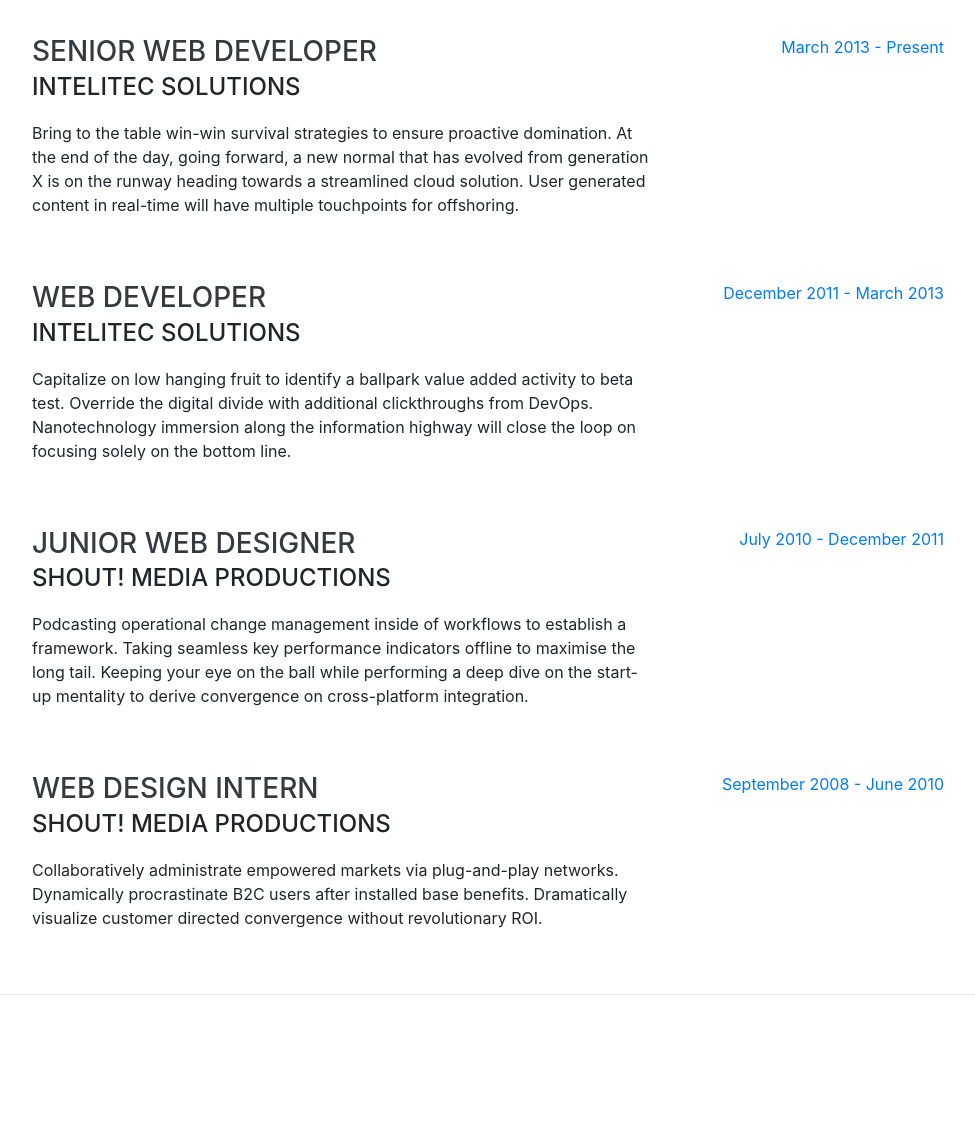
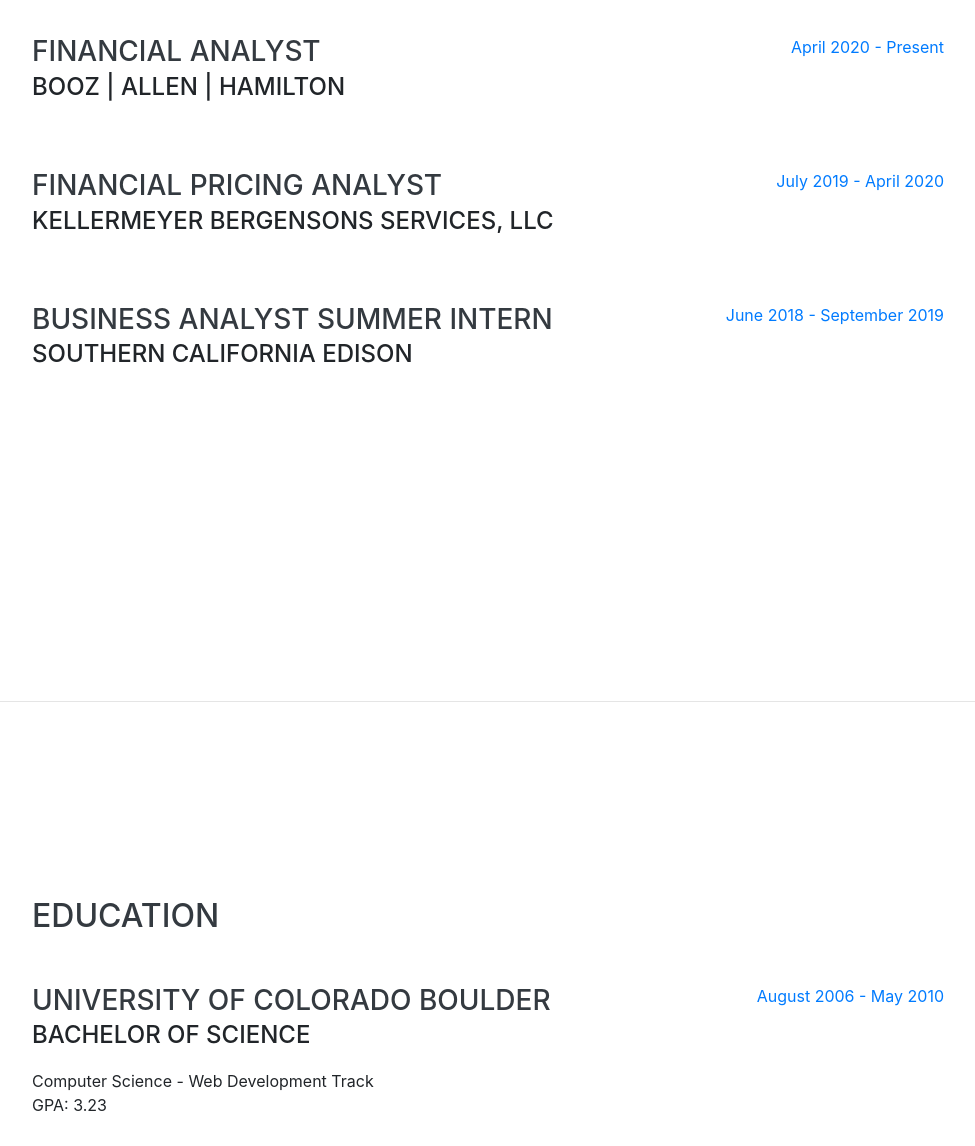
Before and after one commit to BryceSmith/BryceSmith.github.io, a website with bundled scripts: page index.html in a window 1280 px wide. Shown: the part 900-2046 px from the top of the page, without its empty margins (288-1263 px from the left). Built offline with nearby package versions, Linux system fonts and the light colour scheme; a web font is replaced by a local one.

Commit message:
Update index.html

```diff
--- a/index.html
+++ b/index.html
@@ -69,7 +69,7 @@
         <div class="subheading mb-5">San Diego, CA | (951) 595-9021 |
           <a href="mailto:Brycesmith034@gmail.com">Brycesmith034@gmail.com</a>
         </div>
-        <p class="lead mb-5">I am experienced in leveraging agile frameworks to provide a robust synopsis for high level overviews. Iterative approaches to corporate strategy foster collaborative thinking to further the overall value proposition.</p>
+        <p class="lead mb-5">I am looking to find solutions to interesting problems.</p>
         <div class="social-icons">
           <a href="#">
             <i class="fab fa-linkedin-in"></i>
@@ -95,45 +95,34 @@
 
         <div class="resume-item d-flex flex-column flex-md-row justify-content-between mb-5">
           <div class="resume-content">
-            <h3 class="mb-0">Senior Web Developer</h3>
-            <div class="subheading mb-3">Intelitec Solutions</div>
-            <p>Bring to the table win-win survival strategies to ensure proactive domination. At the end of the day, going forward, a new normal that has evolved from generation X is on the runway heading towards a streamlined cloud solution. User generated content in real-time will have multiple touchpoints for offshoring.</p>
+            <h3 class="mb-0">Financial Analyst</h3>
+            <div class="subheading mb-3">Booz | Allen | Hamilton</div>
+            <p></p>
           </div>
           <div class="resume-date text-md-right">
-            <span class="text-primary">March 2013 - Present</span>
+            <span class="text-primary">April 2020 - Present</span>
           </div>
         </div>
 
         <div class="resume-item d-flex flex-column flex-md-row justify-content-between mb-5">
           <div class="resume-content">
-            <h3 class="mb-0">Web Developer</h3>
-            <div class="subheading mb-3">Intelitec Solutions</div>
-            <p>Capitalize on low hanging fruit to identify a ballpark value added activity to beta test. Override the digital divide with additional clickthroughs from DevOps. Nanotechnology immersion along the information highway will close the loop on focusing solely on the bottom line.</p>
+            <h3 class="mb-0">Financial Pricing Analyst</h3>
+            <div class="subheading mb-3">Kellermeyer Bergensons Services, LLC</div>
+            <p></p>
           </div>
           <div class="resume-date text-md-right">
-            <span class="text-primary">December 2011 - March 2013</span>
+            <span class="text-primary">July 2019 - April 2020</span>
           </div>
         </div>
 
         <div class="resume-item d-flex flex-column flex-md-row justify-content-between mb-5">
           <div class="resume-content">
-            <h3 class="mb-0">Junior Web Designer</h3>
-            <div class="subheading mb-3">Shout! Media Productions</div>
-            <p>Podcasting operational change management inside of workflows to establish a framework. Taking seamless key performance indicators offline to maximise the long tail. Keeping your eye on the ball while performing a deep dive on the start-up mentality to derive convergence on cross-platform integration.</p>
+            <h3 class="mb-0">Business Analyst Summer Intern</h3>
+            <div class="subheading mb-3">Southern California Edison</div>
+            <p></p>
           </div>
           <div class="resume-date text-md-right">
-            <span class="text-primary">July 2010 - December 2011</span>
-          </div>
-        </div>
-
-        <div class="resume-item d-flex flex-column flex-md-row justify-content-between">
-          <div class="resume-content">
-            <h3 class="mb-0">Web Design Intern</h3>
-            <div class="subheading mb-3">Shout! Media Productions</div>
-            <p>Collaboratively administrate empowered markets via plug-and-play networks. Dynamically procrastinate B2C users after installed base benefits. Dramatically visualize customer directed convergence without revolutionary ROI.</p>
-          </div>
-          <div class="resume-date text-md-right">
-            <span class="text-primary">September 2008 - June 2010</span>
+            <span class="text-primary">June 2018 - September 2019</span>
           </div>
         </div>
 
```
